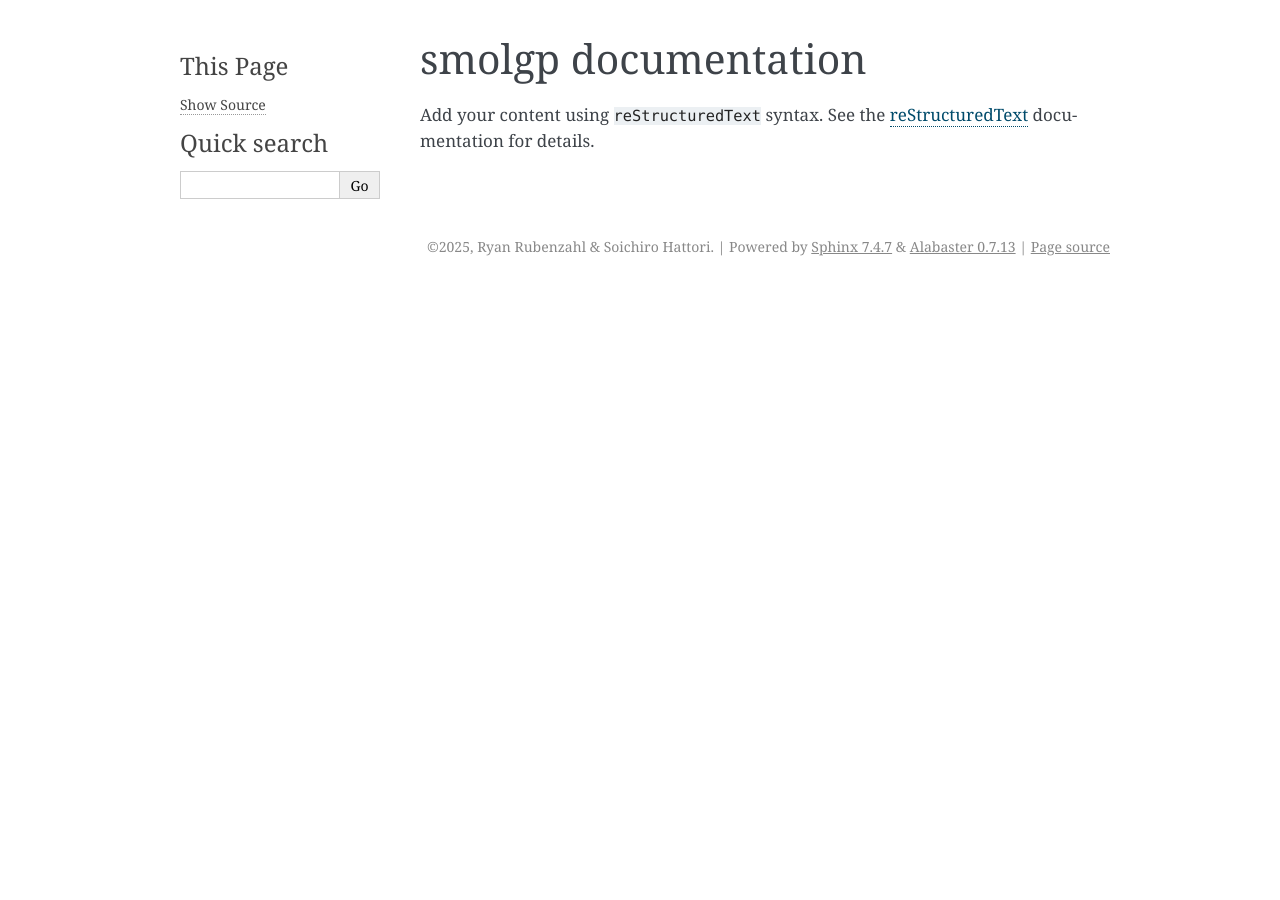
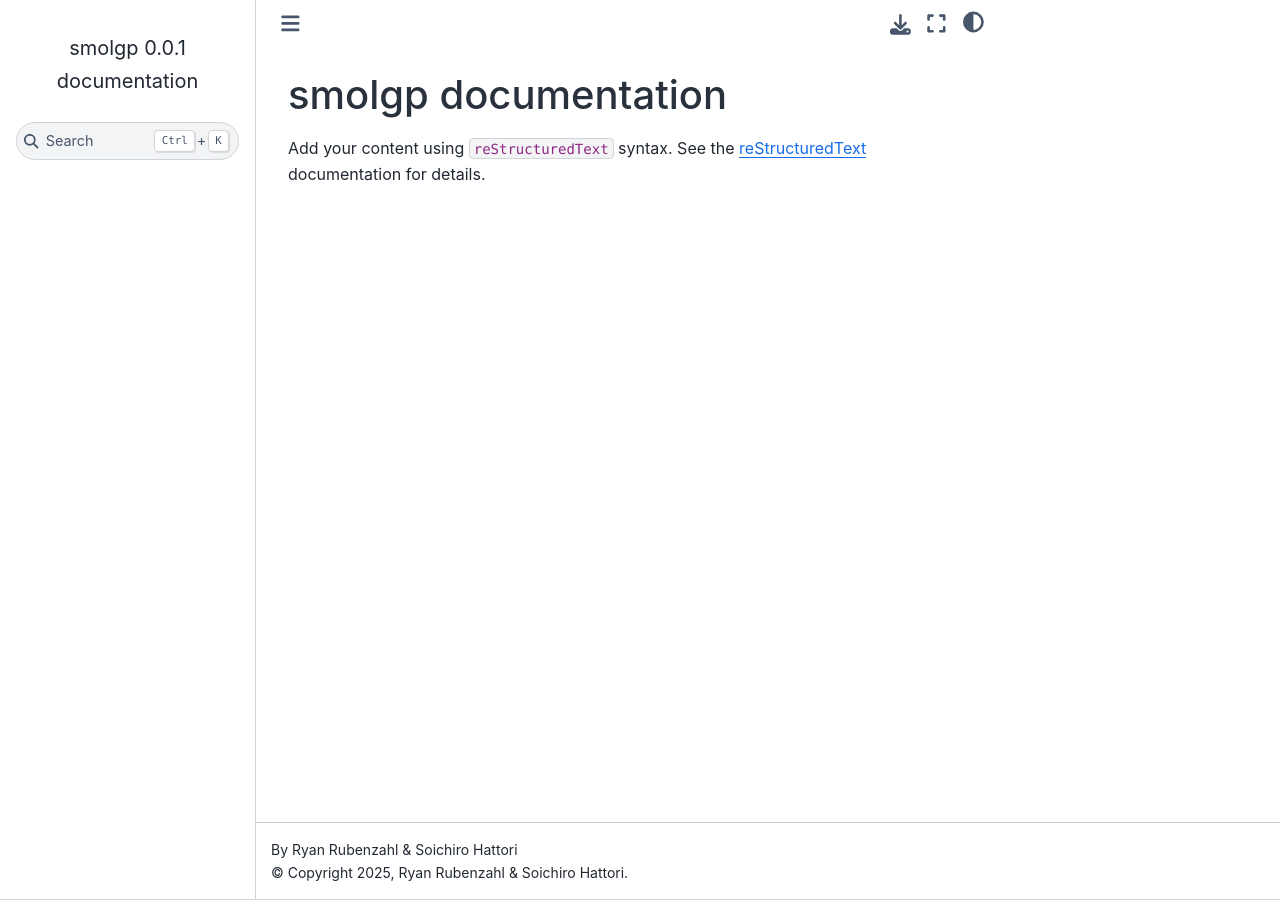
Before and after one commit to smolgp-dev/smolgp, a Sphinx documentation site: the page built from docs/index.rst, in a window 1280 px wide. Built offline with Sphinx 7.4.7 and the Sphinx Book theme 1.1.4, drawn with Linux system fonts in a browser that asks for light colours.

Commit message:
change to book theme

```diff
--- a/docs/conf.py
+++ b/docs/conf.py
@@ -6,23 +6,22 @@
 # -- Project information -----------------------------------------------------
 # https://www.sphinx-doc.org/en/master/usage/configuration.html#project-information
 
-project = 'smolgp'
-copyright = '2025, Ryan Rubenzahl & Soichiro Hattori'
-author = 'Ryan Rubenzahl & Soichiro Hattori'
-release = '0.0.1'
+project = "smolgp"
+copyright = "2025, Ryan Rubenzahl & Soichiro Hattori"
+author = "Ryan Rubenzahl & Soichiro Hattori"
+release = "0.0.1"
 
 # -- General configuration ---------------------------------------------------
 # https://www.sphinx-doc.org/en/master/usage/configuration.html#general-configuration
 
 extensions = []
 
-templates_path = ['_templates']
-exclude_patterns = ['_build', 'Thumbs.db', '.DS_Store']
-
+templates_path = ["_templates"]
+exclude_patterns = ["_build", "Thumbs.db", ".DS_Store"]
 
 
 # -- Options for HTML output -------------------------------------------------
 # https://www.sphinx-doc.org/en/master/usage/configuration.html#options-for-html-output
 
-html_theme = 'alabaster'
-html_static_path = ['_static']
+html_theme = "sphinx_book_theme"
+html_static_path = ["_static"]
--- a/pyproject.toml
+++ b/pyproject.toml
@@ -32,6 +32,7 @@ cuda12 = ["jax[cuda12]"]
 cuda13 = ["jax[cuda13]"]
 docs = [
     "sphinx>=8.1.3",
+    "sphinx-book-theme>=1.1.4",
     "sphinx-rtd-theme>=3.0.2",
 ]
 
```
Also changed, not shown: 1 other file.
